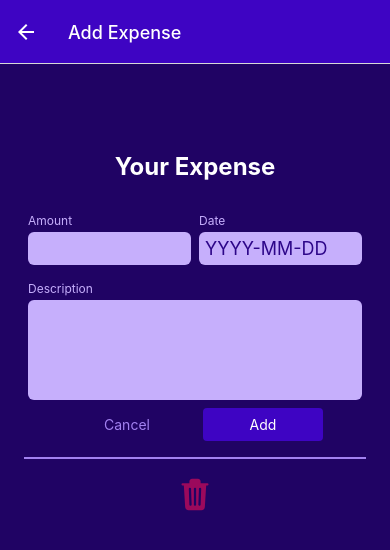
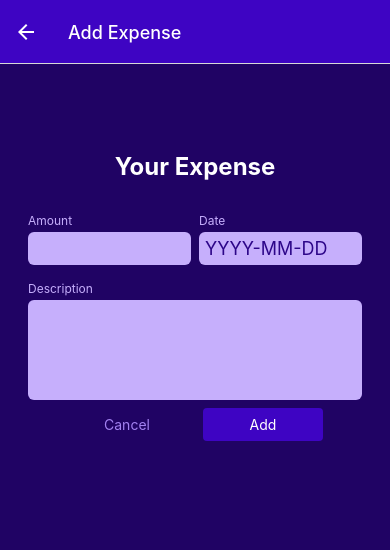
Before and after one commit to fmills89/mobile-expense-tracker, a React Native app: screen /ManageExpense in a window 390 px wide. Shown: the top 550 px of the page. Built offline with nearby package versions, Linux system fonts and the light colour scheme.

Commit message:
fixed trash can conditional render

```diff
--- a/screens/ManageExpense.js
+++ b/screens/ManageExpense.js
@@ -50,7 +50,7 @@ function ManageExpense({ route, navigation }) {
         onCancel={cancelHandler}
         defaultValues={selectedExpense}
       />
-
+      {isEditing && (
         <View style={styles.deleteContainer}>
           <IconButton
             icon="trash"
@@ -59,6 +59,7 @@ function ManageExpense({ route, navigation }) {
             onPress={deleteExpenseHandler}
           />
         </View>
+      )}
     </View>
   );
 }
```
Lines whose indentation alone changed are shown as unchanged.
